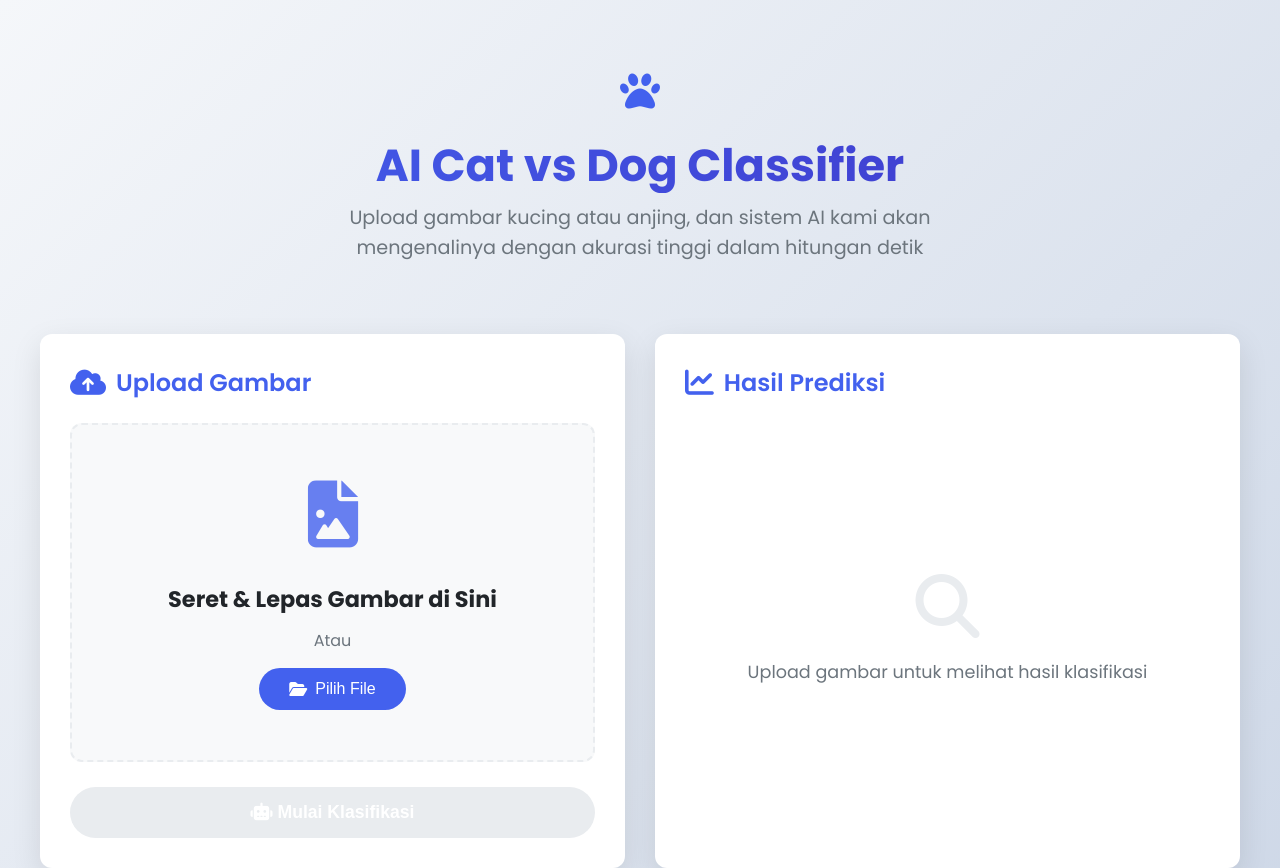
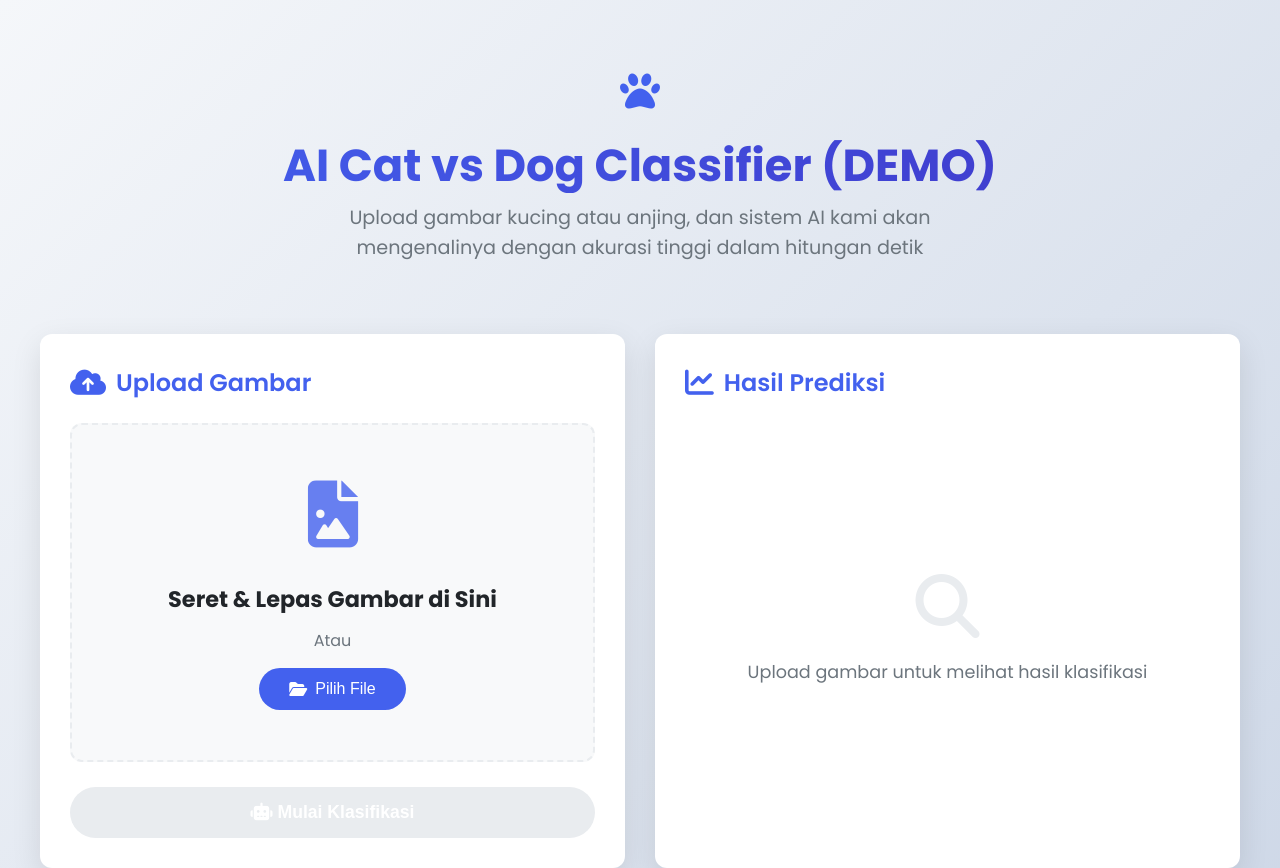
Before and after one commit to denatajp/cat-dog-classifier, a plain HTML site: page index.html in a window 1280 px wide. Shown: the top 868 px of the page. Drawn offline with Linux system fonts and the light colour scheme.

Commit message:
Update index.html

```diff
--- a/index.html
+++ b/index.html
@@ -477,7 +477,7 @@
             <div class="logo">
                 <i class="fas fa-paw"></i>
             </div>
-            <h1>AI Cat vs Dog Classifier <DEMO> </h1>
+            <h1>AI Cat vs Dog Classifier (DEMO) </h1>
             <p class="subtitle">Upload gambar kucing atau anjing, dan sistem AI kami akan mengenalinya dengan akurasi tinggi dalam hitungan detik</p>
         </header>
 
```
